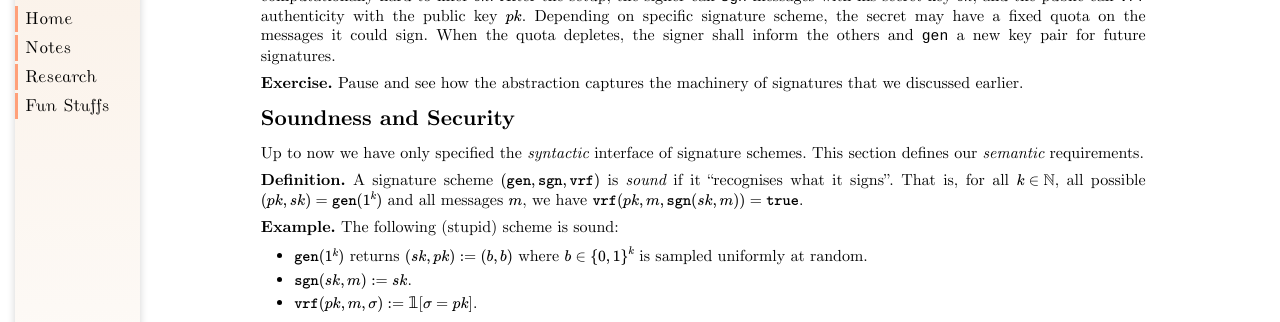
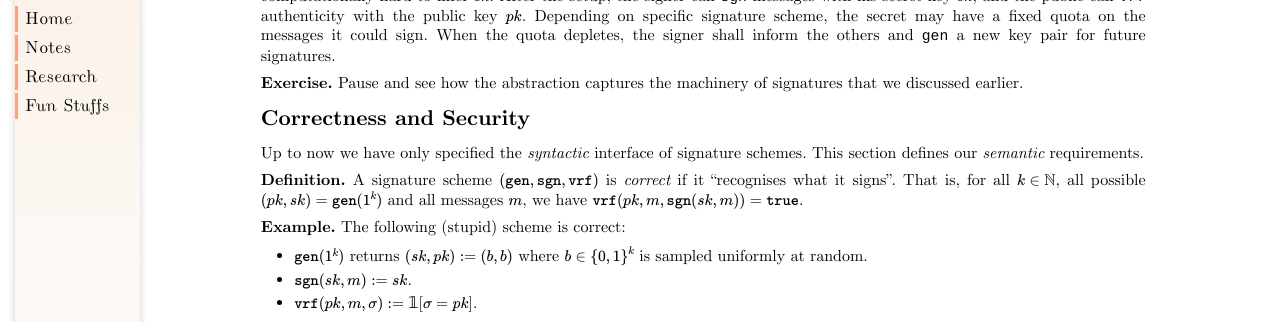
Before and after one commit to YanhengWang/yanhengwang.github.io, a Jekyll site: the page built from notes/signature/2.md, in a window 1280 px wide and 900 px high, scrolled down 599 px. Shown: the part 155-477 px from the top of the window. Built offline with Jekyll 4.4.1, drawn with Linux system fonts in a browser that asks for light colours; some of the changed text lies outside the part shown.

Commit message:
correct misuse of soundness and completeness

```diff
--- a/notes/signature/2.md
+++ b/notes/signature/2.md
@@ -42,15 +42,15 @@ In application, a signature scheme is used as follows. A $$k \in \Nat$$ is negot
 **Exercise.**
 Pause and see how the abstraction captures the machinery of signatures that we discussed earlier.
 
-# Soundness and Security
+# Correctness and Security
 
 Up to now we have only specified the *syntactic* interface of signature schemes. This section defines our *semantic* requirements.
 
 **Definition.**
-A signature scheme $$(\gen,\sgn,\vrf)$$ is *sound* if it "recognises what it signs". That is, for all $$k \in \Nat$$, all possible $$(pk,sk)=\gen(1^k)$$ and all messages $$m$$, we have $$\vrf(pk, m, \sgn(sk,m)) = \texttt{true}$$.
+A signature scheme $$(\gen,\sgn,\vrf)$$ is *correct* if it "recognises what it signs". That is, for all $$k \in \Nat$$, all possible $$(pk,sk)=\gen(1^k)$$ and all messages $$m$$, we have $$\vrf(pk, m, \sgn(sk,m)) = \texttt{true}$$.
 
 **Example.**
-The following (stupid) scheme is sound:
+The following (stupid) scheme is correct:
 
 - $$\gen(1^k)$$ returns $$(sk,pk) := (b,b)$$ where $$b \in \set{0,1}^k$$ is sampled uniformly at random.
 - $$\sgn(sk,m) := sk$$.
@@ -94,7 +94,7 @@ The *$$\exists\CM^+$$ game* on signature scheme $$\Sigma = (\gen, \sgn, \vrf)$$
 Finally we could state the security definition.
 
 **Definition.**
-Assume $$\Sigma$$ is a sound signature scheme. Assume <span style="font-variant:small-caps;">game</span> on $$\Sigma$$ is between judge $$J$$ and adversary $$A$$. If for all polynomial-time randomised algorithms `A` implementing $$A$$, the "success probability" $$P_{\texttt{A}}(k) := \Pr(J \text{ returns true})$$ is negligible, then we say $$\Sigma$$ is *<span style="font-variant:small-caps;">game</span> secure*.
+Assume $$\Sigma$$ is a correct signature scheme. Assume <span style="font-variant:small-caps;">game</span> on $$\Sigma$$ is between judge $$J$$ and adversary $$A$$. If for all polynomial-time randomised algorithms `A` implementing $$A$$, the "success probability" $$P_{\texttt{A}}(k) := \Pr(J \text{ returns true})$$ is negligible, then we say $$\Sigma$$ is *<span style="font-variant:small-caps;">game</span> secure*.
 
 *Remark.*
 The randomness come from both $$J$$ and `A`.
@@ -121,7 +121,7 @@ The idea is to leverage the extra freedom in $$\exists\CM^+$$ attack. Though adm
 
 ![](./2-modify.svg){:.centering}
 
-Clearly $$\Sigma'$$ is sound. But it is *not* $$\exists\CM^+$$ secure: After the adversary learns $$pk' = pk \Vert a \Vert b$$, he may enquire about the signature of $$a$$ and, as a byproduct, learn $$\eta = \sgn(sk,b)$$. Since  $$b$$ is an unseen message, the pair $$(b,\eta \Vert \mathbf{0})$$ constitutes a valid forgery.
+Clearly $$\Sigma'$$ is correct. But it is *not* $$\exists\CM^+$$ secure: After the adversary learns $$pk' = pk \Vert a \Vert b$$, he may enquire about the signature of $$a$$ and, as a byproduct, learn $$\eta = \sgn(sk,b)$$. Since  $$b$$ is an unseen message, the pair $$(b,\eta \Vert \mathbf{0})$$ constitutes a valid forgery.
 
 Now we argue that $$\Sigma'$$ is still $$\exists\CM$$ secure. Let $$A$$ be *any* adversary performing $$\exists\CM$$ attack on $$\Sigma'$$. Based on it, we construct an adversary $$B$$ that performs $$\exists\CM$$ attack on $$\Sigma$$:
 
```
Also changed, not shown: notes/signature/4.md (+3 -3 lines), notes/signature/5.md (+1 -1 lines), notes/signature/9.md (+4 -4 lines).
